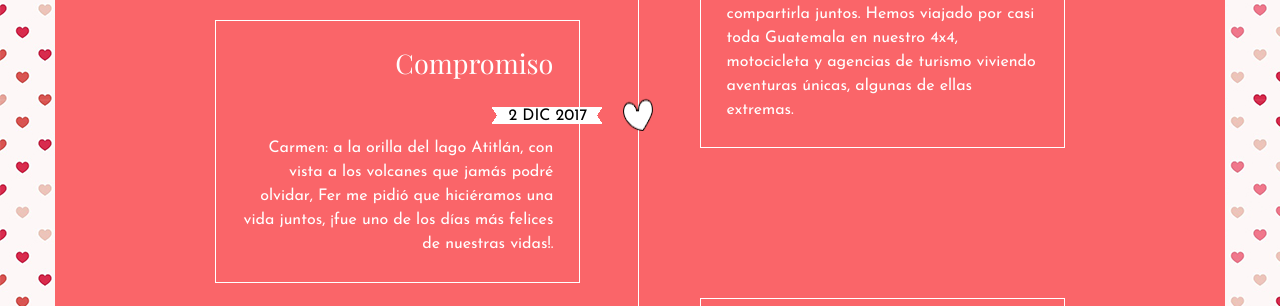
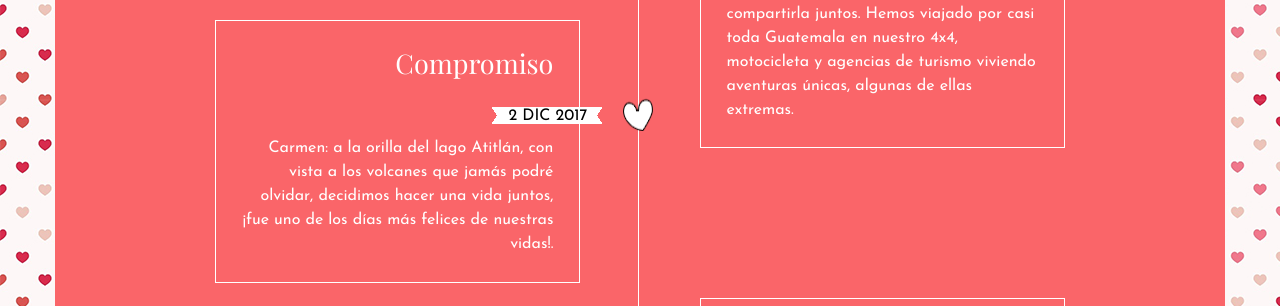
Before and after one commit to jfernandogt/boda-carmen-y-fer, a plain HTML site: page index.html in a window 1280 px wide. Shown: the part 2600-2906 px from the top of the page. Drawn offline with nearby package versions, Linux system fonts and the light colour scheme; some packages are replaced by stand-ins of ours.

Commit message:
cambiar el texto por decidimos hacer una vida juntos

```diff
--- a/index.html
+++ b/index.html
@@ -201,7 +201,7 @@
                     2 Dic 2017
                   </span>
                 </div>
-                <p>Carmen: a la orilla del lago Atitlán, con vista a los volcanes que jamás podré olvidar, Fer me pidió que hiciéramos una vida juntos, ¡fue uno de los días más felices de nuestras vidas!.</p>
+                <p>Carmen: a la orilla del lago Atitlán, con vista a los volcanes que jamás podré olvidar, decidimos hacer una vida juntos, ¡fue uno de los días más felices de nuestras vidas!.</p>
               </div> <!-- timeline-content -->
             </div> <!-- timeline-block -->
             <div class="timeline-block_item">
```
